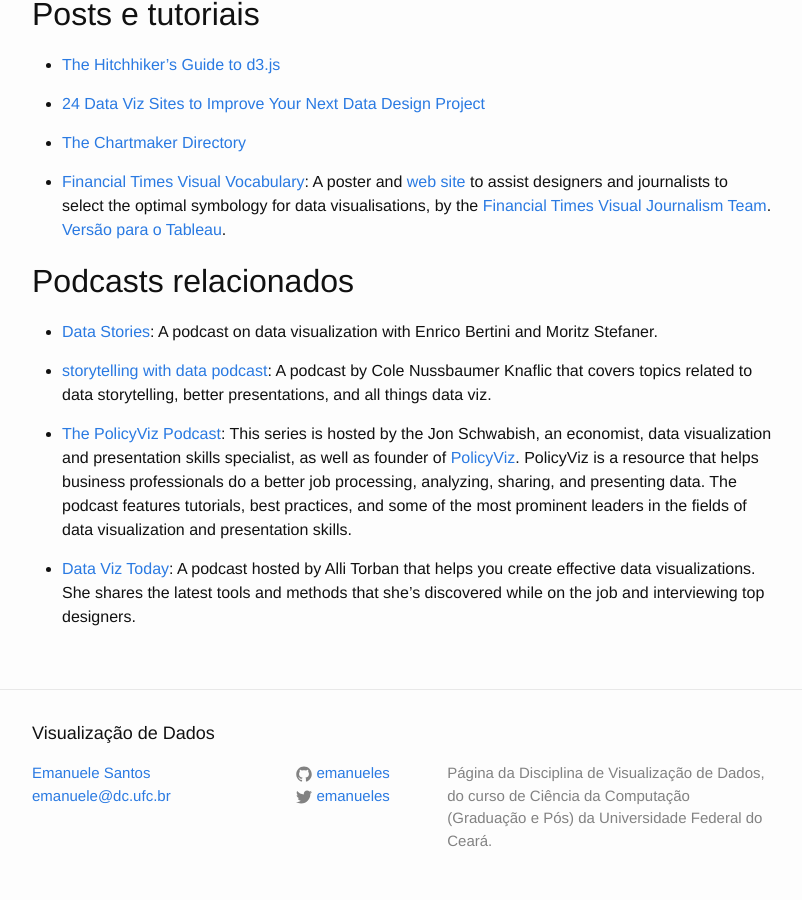
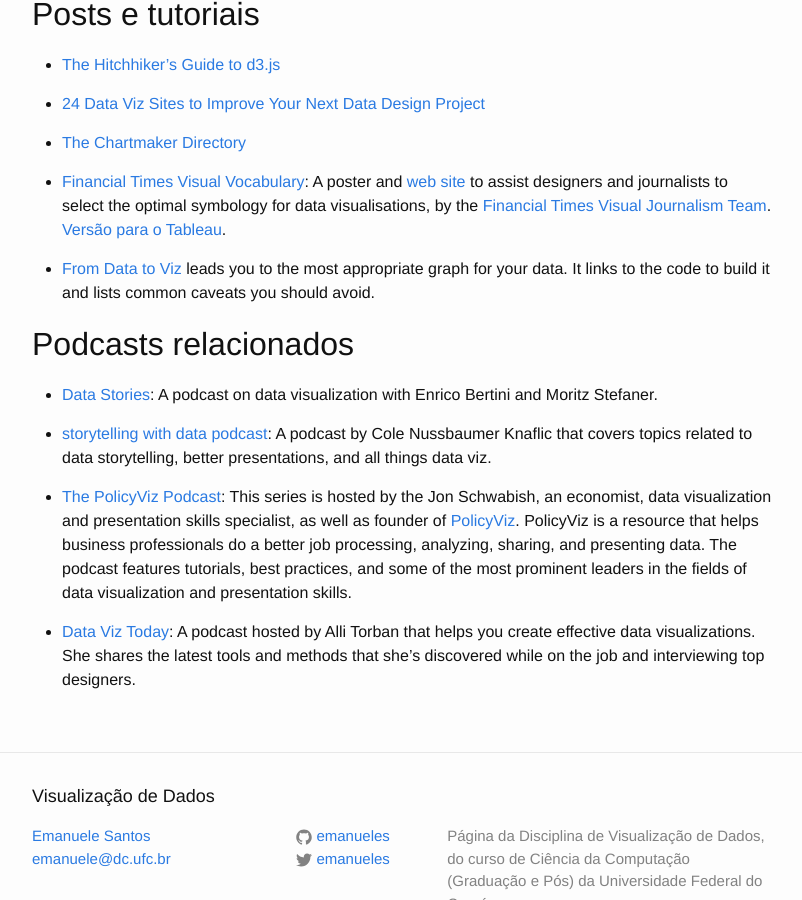
Before and after one commit to emanueles/datavis-course, a Jekyll site: the page built from resources.md, in a window 1280 px wide and 900 px high, scrolled down 3471 px. Shown: the whole window, without its empty margins (238-1040 px from the left). Built offline with Jekyll 4.4.1, drawn with Linux system fonts in a browser that asks for light colours.

Commit message:
Added more content to resources.

```diff
--- a/resources.md
+++ b/resources.md
@@ -161,6 +161,7 @@
 
 * [Financial Times Visual Vocabulary](https://github.com/ft-interactive/chart-doctor/tree/master/visual-vocabulary): A poster and [web site](http://ft-interactive.github.io/visual-vocabulary/) to assist designers and journalists to select the optimal symbology for data visualisations, by the [Financial Times Visual Journalism Team](https://www.ft.com/visual-journalism). [Versão para o Tableau](http://www.vizwiz.com/2018/07/visual-vocabulary.html).
 
+* [From Data to Viz](https://www.data-to-viz.com/) leads you to the most appropriate graph for your data. It links to the code to build it and lists common caveats you should avoid.
 
 ## Podcasts relacionados
 
```
